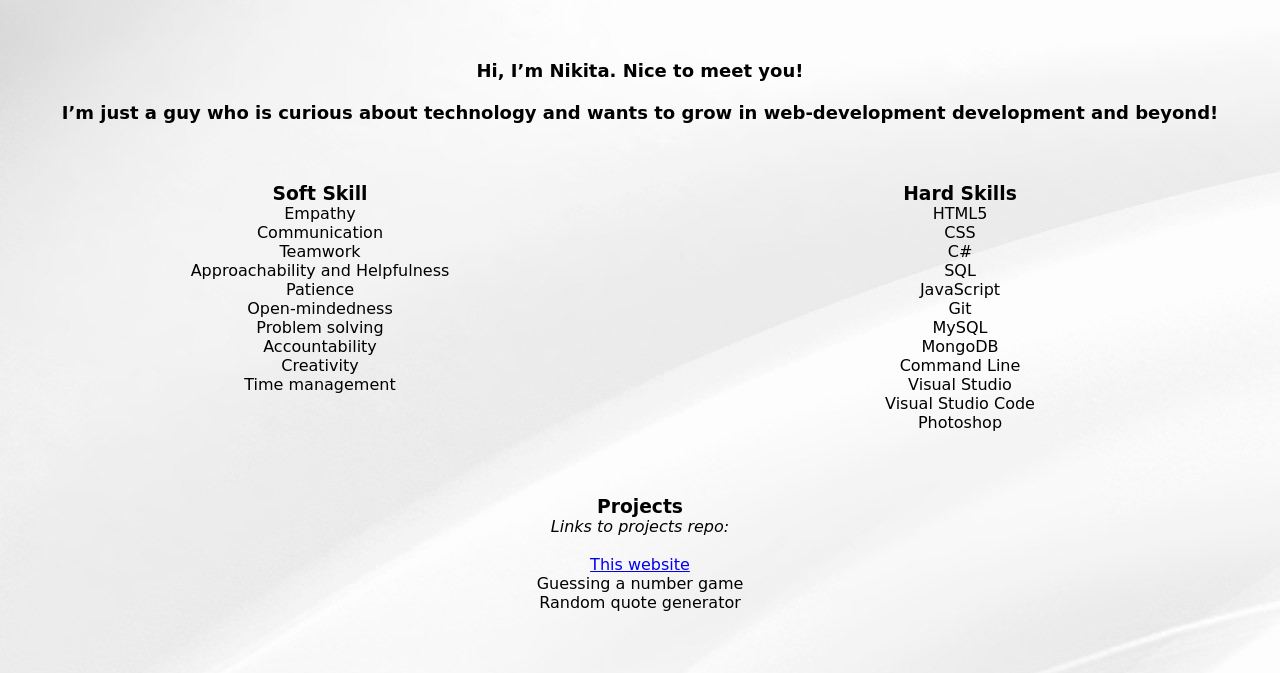
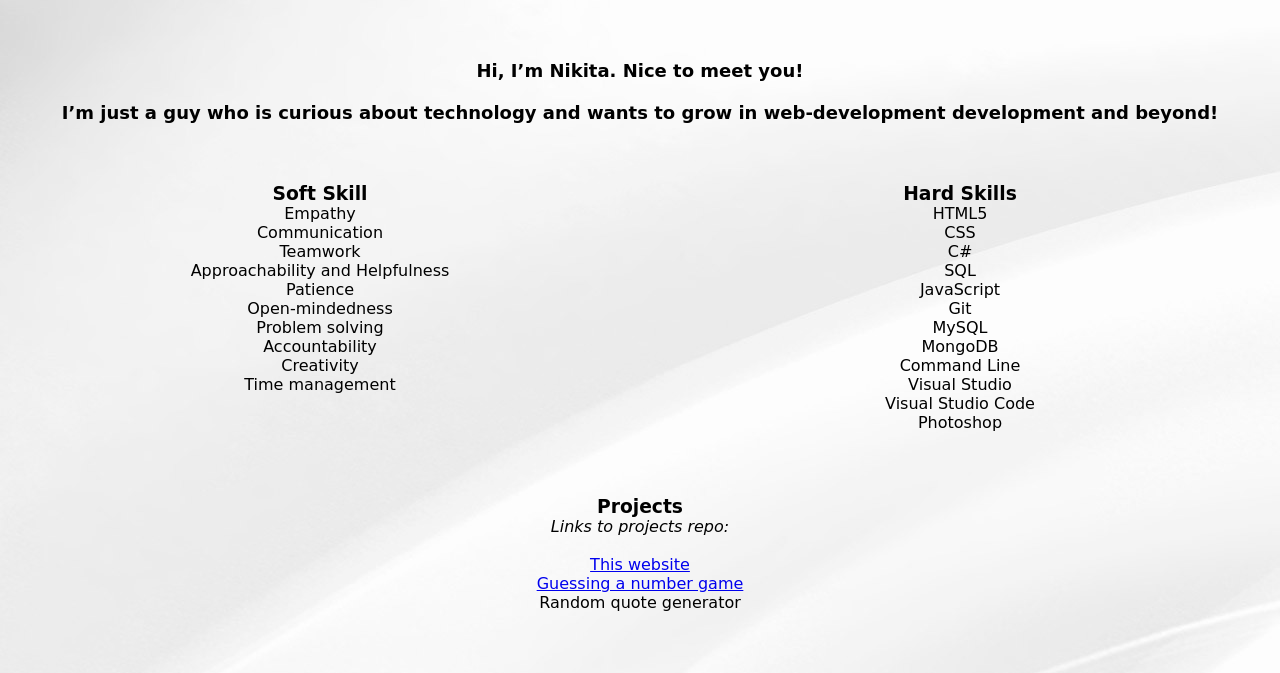
Before and after one commit to kukushkinnik/kukushkinnik.github.io, a plain HTML site: page index.html in a window 1280 px wide. Shown: the part 800-1473 px from the top of the page. Drawn offline with Linux system fonts and the light colour scheme; a web font is replaced by a local one.

Commit message:
Update index.html

```diff
--- a/index.html
+++ b/index.html
@@ -70,8 +70,11 @@
           <br>
           <ul>
             <li>
-                <a href="https://github.com/kukushkinnik/kukushkinnik.github.io">This website</li></a>
-            <li>Guessing a number game</li>
+                <a href="https://github.com/kukushkinnik/kukushkinnik.github.io">This website</a>
+            </li>
+            <li>
+              <a href="https://github.com/kukushkinnik/random-quote">Guessing a number game</a>
+            </li>
             <li>Random quote generator</li>
           </ul>
         </div>
```
